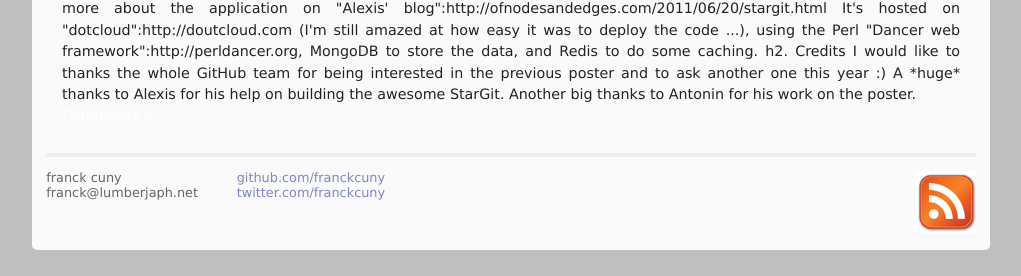
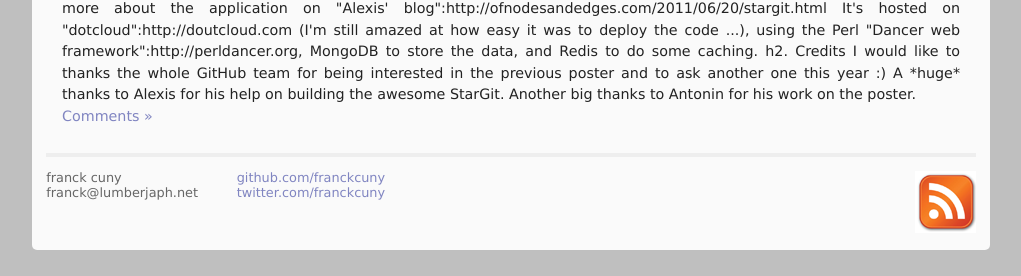
Before and after one commit to jacomyal/franckcuny.github.com, a Jekyll site: the page built from index.html, in a window 1280 px wide. Shown: the part 3259-3535 px from the top of the page, without its empty margins (129-1150 px from the left). Built offline with Jekyll 4.4.1, drawn with Linux system fonts in a browser that asks for light colours; some web fonts are replaced.

Commit message:
better color
Signed-off-by: franck cuny <franck@lumberjaph.net>

```diff
--- a/static/css/screen.css
+++ b/static/css/screen.css
@@ -35,7 +35,7 @@
 }
 
 a {
-   color: #ffffff;
+   color: #8085C1;
    text-decoration: none;
 }
 
```
